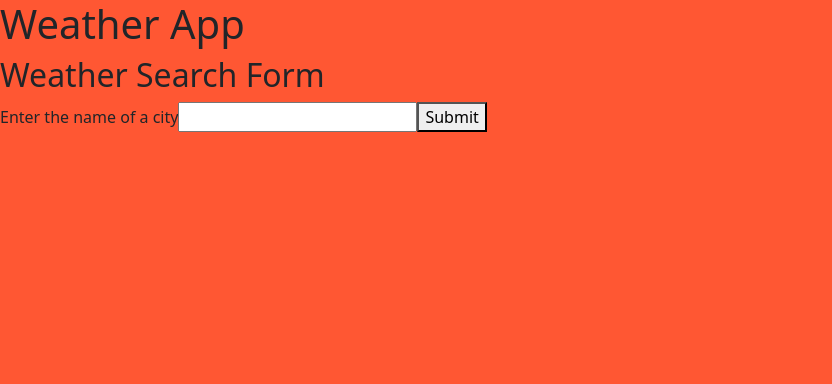
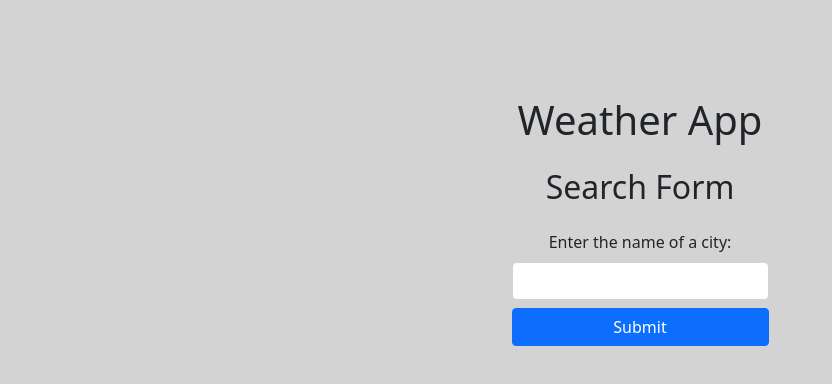
Before and after one commit to NestoJosa/weather-app, a React (Vite) app: page / in a window 1280 px wide. Shown: the top 384 px of the page, without its empty margins (0-832 px from the left). Built offline with nearby package versions, Linux system fonts and the light colour scheme; no server answers.

Commit message:
Setup styles base

```diff
--- a/src/App.jsx
+++ b/src/App.jsx
@@ -12,7 +12,9 @@ const App = () => {
   };
 
   return (
-    <div>
+    <div className="container mt-5 pt-5">
+      <div className="row justify-content-center">
+        <div className="col col-auto text-center">
           <h1>Weather App</h1>
           <Form onSearchSubmit={handleSearchSubmit} />
           {city ? (
@@ -21,6 +23,8 @@ const App = () => {
             </div>
           ) : null}
         </div>
+      </div>
+    </div>
   );
 };
 
--- a/src/Form.jsx
+++ b/src/Form.jsx
@@ -10,22 +10,30 @@ const Form = ({ onSearchSubmit }) => {
 
   return (
     <div>
-      <h2 id="aria-formLabel">Weather Search Form</h2>
+      <h2 id="aria-formLabel" className="mt-4">
+        Search Form
+      </h2>
       <form
+        className="d-flex flex-column mt-3"
         onSubmit={handleSubmit}
         role="search"
         aria-label="Weather Search Form"
         aria-labelledby="aria-formLabel"
       >
-        <label htmlFor="cityInput">Enter the name of a city</label>
+        <label htmlFor="cityInput" className="form-label mt-2">
+          Enter the name of a city:
+        </label>
         <input
+          className="form-control"
           id="cityInput"
           value={input}
           type="search"
           aria-label="Search for a city"
           onChange={(e) => setInput(e.target.value)}
         />
-        <button type="submit">Submit</button>
+        <button className="btn btn-primary mt-2" type="submit">
+          Submit
+        </button>
       </form>
     </div>
   );
--- a/src/Weather.jsx
+++ b/src/Weather.jsx
@@ -16,17 +16,19 @@ const Weather = ({ city }) => {
   return (
     <div>
       {weatherData ? (
-        <div>
+        <div className="mt-4">
           <h2>Weather in {city}</h2>
-          <p>Temperature: {weatherData.main.temp}°C</p>
-          <p>Conditions: {weatherData.weather[0].description}</p>
+          <p className="mt-3">Temperature: {weatherData.main.temp}°C</p>
+          <p className="mb-0">
+            Conditions: {weatherData.weather[0].description}
+          </p>
           <img
             src={
               "https://openweathermap.org/img/wn/" +
               weatherData.weather[0].icon +
               "@2x.png"
             }
-            alt=""
+            alt="Weather Info Icon"
           />
         </div>
       ) : (
--- a/src/styles.scss
+++ b/src/styles.scss
@@ -1,5 +1,5 @@
 // styles.scss
-$primary-color: #ff5733;
+$primary-color: lightgray;
 
 body {
   background-color: $primary-color;
```
Lines whose indentation alone changed are shown as unchanged.
